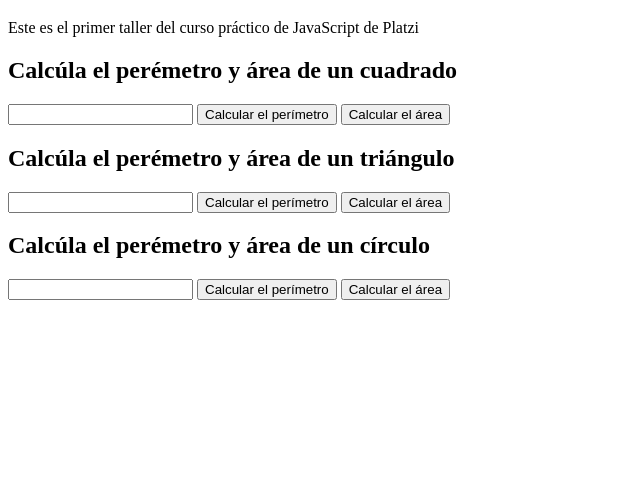
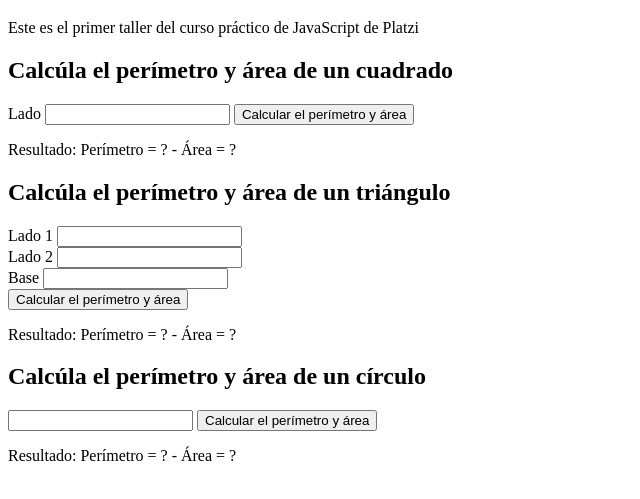
Before and after one commit to die-h/geometricFiguresPlatzi, a plain HTML site: page index.html in a window 1280 px wide. Shown: the part 61-560 px from the top of the page, without its empty margins (0-640 px from the left). Drawn offline with Linux system fonts and the light colour scheme.

Commit message:
agregado de funciones para otras figuras, cambio de nombre de branch de master a main

```diff
--- a/figures.js
+++ b/figures.js
@@ -6,8 +6,8 @@ function areaCuadrado (lado) {
     return lado * lado;
 }
 
-function perimetroTriangulo (lado1, lado2, lado3) {
-    return lado1 + lado2 + lado3;
+function perimetroTriangulo (lado1, lado2, base) {
+    return lado1 + lado2 + base;
 }
 
 function areaTriangulo (base, altura) {
@@ -22,5 +22,35 @@ function areaCirculo (radio) {
     return Math.PI * radio ^ 2;
 }
 
-const lado = document.getElementById("InputCuadrado").value;
-console.log(lado);
+function calcularCuadrado () {
+    const element = document.getElementById("InputCuadrado");
+    const value = parseInt(element.value);
+
+    let perimetro = perimetroCuadrado(value);
+    let area = areaCuadrado(value);
+
+    document.getElementById("ResultadoCuadrado").innerHTML = `Resultado: Perímetro = ${perimetro}cm - Área = ${area}cm^2`;
+}
+
+function calcularTriangulo () {
+    const element = document.getElementById("InputTriangulo");
+    const value = parseInt(element.value);
+
+    console.log(element);
+
+    let perimetro = perimetroCuadrado(value);
+    let area = areaCuadrado(value);
+
+    document.getElementById("ResultadoCuadrado").innerHTML = `Resultado: Perímetro = ${perimetro}cm - Área = ${area}cm^2`;
+}
+
+function calcularCirculo () {
+    const element = document.getElementById("InputCirculo");
+    const value = parseInt(element.value);
+
+    console.log(element);
+    let perimetro = perimetroCuadrado(value);
+    let area = areaCuadrado(value);
+
+    document.getElementById("ResultadoCuadrado").innerHTML = `Resultado: Perímetro = ${perimetro}cm - Área = ${area}cm^2`;
+}
--- a/index.html
+++ b/index.html
@@ -16,30 +16,34 @@
     </header>
 
     <section>
-        <h2>Calcúla el perémetro y área de un cuadrado</h2>
+        <h2>Calcúla el perímetro y área de un cuadrado</h2>
         <form>
-            <label for="InputCuadrado"></label>
+            <label for="InputCuadrado">Lado</label>
             <input type="number" id="InputCuadrado">
-            <button type="button" onclick="">Calcular el perímetro</button>
-            <button type="button">Calcular el área</button>
+            <button type="button" onclick="calcularCuadrado()">Calcular el perímetro y área</button>
+            <p id="ResultadoCuadrado">Resultado: Perímetro = ? - Área = ?</p>
         </form>
     </section>
     <section>
-        <h2>Calcúla el perémetro y área de un triángulo</h2>
+        <h2>Calcúla el perímetro y área de un triángulo</h2>
         <form>
-            <label for="InputTriangulo"></label>
-            <input type="number" id="InputTriangulo">
-            <button type="button" onclick="">Calcular el perímetro</button>
-            <button type="button">Calcular el área</button>
+            <label for="InputTriangulo1">Lado 1</label>
+            <input type="number" id="InputTriangulo1"> <br>
+            <label for="InputTriangulo2">Lado 2</label>
+            <input type="number" id="InputTriangulo2"> <br>
+            <label for="InputTriangulo3">Base</label>
+            <input type="number" id="InputTriangulo3"> <br>
+            <button type="button" onclick="calcularTriangulo()">Calcular el perímetro y área</button>
+            <p id="ResultadoTriangulo">Resultado: Perímetro = ? - Área = ?</p>
         </form>
     </section>
     <section>
-        <h2>Calcúla el perémetro y área de un círculo</h2>
+        <h2>Calcúla el perímetro y área de un círculo</h2>
         <form>
             <label for="InputCirculo"></label>
             <input type="number" id="InputCirculo">
-            <button type="button" onclick="">Calcular el perímetro</button>
-            <button type="button">Calcular el área</button>
+            <button type="button" onclick="calcularCirculo()">Calcular el perímetro y área</button>
+            <p id="ResultadoCirculo">Resultado: Perímetro = ? - Área = ?</p>
         </form>
     </section>
     <script src="./figures.js"></script>
```
